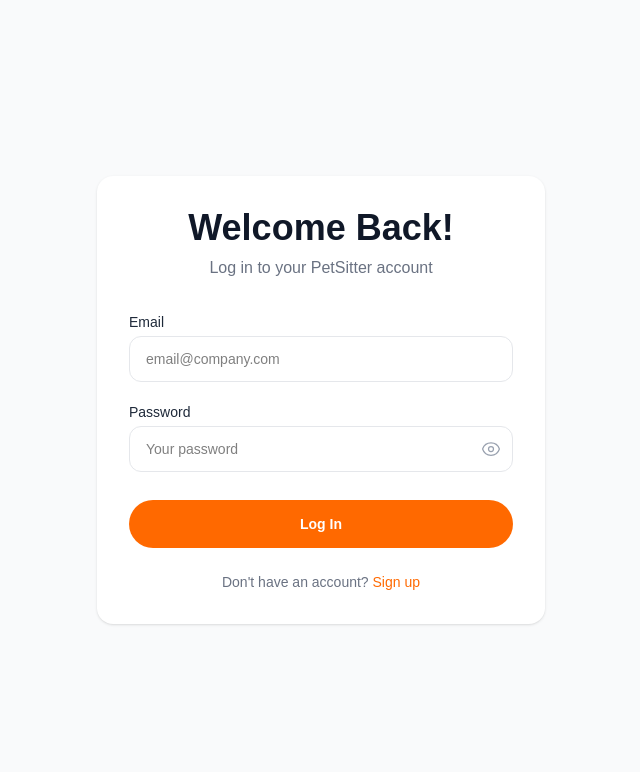
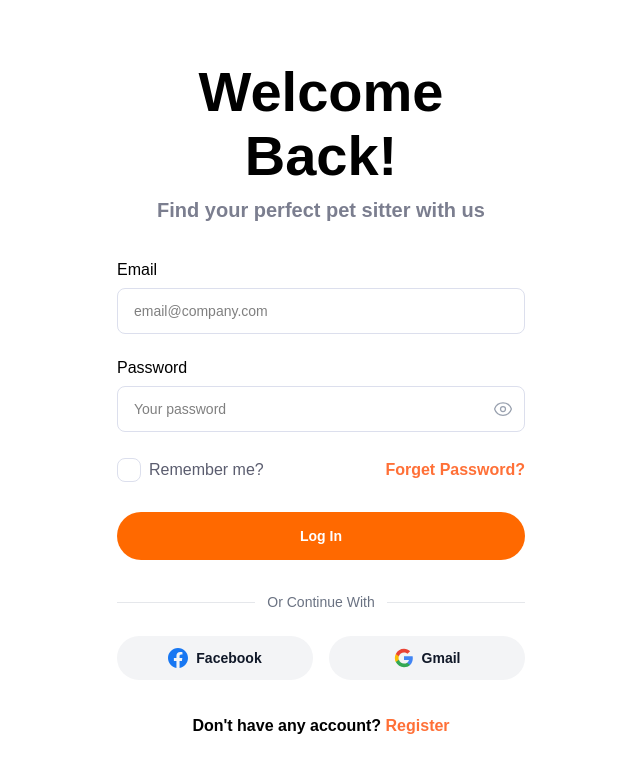
Before and after one commit to bzforest/petsitter-client, a Vue app: page /login in a window 1280 px wide. Shown: the top 772 px of the page, without its empty margins (319-959 px from the left). Built offline with nearby package versions, Linux system fonts and the light colour scheme; no server answers; a web font is replaced by a local one.

Commit message:
feat(auth): enhance LoginView and RegisterView with new UI elements and improved styling

```diff
--- a/src/views/auth/LoginView.vue
+++ b/src/views/auth/LoginView.vue
@@ -8,6 +8,7 @@
 
 const email = ref("");
 const password = ref("");
+const rememberMe = ref(false);
 const showPassword = ref(false);
 const isLoading = ref(false);
 const errors = ref<{ email?: string; password?: string; general?: string }>({});
@@ -53,18 +54,18 @@
 </script>
 
 <template>
-  <div class="min-h-screen bg-gray-50 flex items-center justify-center px-4">
-    <div class="w-full max-w-md bg-white rounded-2xl shadow-sm p-8">
+  <div class="min-h-screen bg-brand-white flex items-center justify-center px-4">
+    <div class="w-full max-w-md bg-brand-white p-5">
       <!-- Header -->
       <div class="text-center mb-8">
-        <h1 class="text-4xl font-bold text-gray-900 mb-2">Welcome Back!</h1>
-        <p class="text-gray-500 text-base">Log in to your PetSitter account</p>
+        <h1 class="headline-1 font-bold text-brand-black mb-2">Welcome Back!</h1>
+        <p class="text-brand-gray-500 headline-4 font-bold">Find your perfect pet sitter with us</p>
       </div>
 
       <!-- General Error -->
       <div
         v-if="errors.general"
-        class="mb-4 rounded-lg bg-red-50 border border-red-200 px-4 py-3 text-sm text-red-600"
+        class="mb-4 rounded-lg bg-brand-red-500 border border-brand-red-200 px-4 py-3 text-sm text-brand-red-600"
       >
         {{ errors.general }}
       </div>
@@ -73,7 +74,7 @@
       <form @submit.prevent="handleSubmit" novalidate class="space-y-5">
         <!-- Email -->
         <div>
-          <label class="block text-sm font-medium text-gray-800 mb-1"
+          <label class="block body-2 font-medium text-brand-black mb-1"
             >Email</label
           >
           <input
@@ -83,20 +84,20 @@
             autocomplete="email"
             @input="clearError('email')"
             :class="[
-              'w-full px-4 py-3 border rounded-xl text-sm outline-none transition-colors',
+              'w-full px-4 py-3 border rounded-lg text-sm outline-none transition-colors',
               errors.email
-                ? 'border-red-400 focus:border-red-500'
-                : 'border-gray-200 focus:border-orange-400',
+                ? 'border-brand-red-500 focus:border-brand-red-500'
+                : 'border-brand-gray-100 focus:border-brand-orange-700',
             ]"
           />
-          <p v-if="errors.email" class="mt-1 text-xs text-red-500">
+          <p v-if="errors.email" class="mt-1 text-xs text-brand-red-500">
             {{ errors.email }}
           </p>
         </div>
 
         <!-- Password -->
         <div>
-          <label class="block text-sm font-medium text-gray-800 mb-1"
+          <label class="block body-2 font-medium text-brand-black mb-1"
             >Password</label
           >
           <div class="relative">
@@ -107,10 +108,10 @@
               autocomplete="current-password"
               @input="clearError('password')"
               :class="[
-                'w-full px-4 py-3 pr-12 border rounded-xl text-sm outline-none transition-colors',
+                'w-full px-4 py-3 pr-12 border rounded-lg text-sm outline-none transition-colors',
                 errors.password
-                  ? 'border-red-400 focus:border-red-500'
-                  : 'border-gray-200 focus:border-orange-400',
+                  ? 'border-brand-red-500 focus:border-brand-red-500'
+                  : 'border-brand-gray-100 focus:border-brand-orange-700',
               ]"
             />
             <button
@@ -156,9 +157,55 @@
               </svg>
             </button>
           </div>
-          <p v-if="errors.password" class="mt-1 text-xs text-red-500">
+          <p v-if="errors.password" class="mt-1 text-xs text-brand-red-500">
             {{ errors.password }}
           </p>
+        </div>
+
+        <!-- Remember + Forget (UI only) -->
+        <div class="flex items-center justify-between pt-1">
+          <label
+            class="inline-flex items-center gap-2 text-brand-gray-700 body-2 select-none cursor-pointer"
+          >
+            <input
+              v-model="rememberMe"
+              type="checkbox"
+              class="peer sr-only"
+            />
+            <span
+              :class="[
+                'grid h-6 w-6 place-items-center rounded-lg border transition-colors peer-focus-visible:outline-2 peer-focus-visible:outline-offset-2 peer-focus-visible:outline-brand-orange-700',
+                rememberMe
+                  ? 'border-brand-orange-700 bg-brand-orange-700'
+                  : 'border-brand-gray-100 bg-brand-white',
+              ]"
+            >
+              <svg
+                v-if="rememberMe"
+                class="h-3.5 w-3.5 text-brand-white"
+                viewBox="0 0 20 20"
+                fill="none"
+                xmlns="http://www.w3.org/2000/svg"
+                aria-hidden="true"
+              >
+                <path
+                  d="M5 10.5L8.25 13.75L15 7"
+                  stroke="currentColor"
+                  stroke-width="2"
+                  stroke-linecap="round"
+                  stroke-linejoin="round"
+                />
+              </svg>
+            </span>
+            <span>Remember me?</span>
+          </label>
+
+          <button
+            type="button"
+            class="body-2 font-semibold text-brand-orange-700 hover:text-brand-orange-900 transition-colors"
+          >
+            Forget Password?
+          </button>
         </div>
 
         <!-- Submit -->
@@ -172,14 +219,73 @@
         </button>
       </form>
 
+      <!-- Social login (UI only) -->
+      <div class="mt-8 flex w-full flex-col items-center gap-6">
+        <div class="flex w-full items-center gap-3">
+          <div class="h-px flex-1 bg-gray-200" aria-hidden="true" />
+          <span class="shrink-0 text-sm font-medium text-gray-500">
+            Or Continue With
+          </span>
+          <div class="h-px flex-1 bg-gray-200" aria-hidden="true" />
+        </div>
+        <div class="flex w-full gap-4">
+          <button
+            type="button"
+            class="flex flex-1 items-center justify-center gap-2 rounded-full bg-gray-100 py-3 px-4 text-sm font-semibold text-gray-900 transition-colors hover:bg-gray-200 focus-visible:outline-2 focus-visible:outline-offset-2 focus-visible:outline-orange-500"
+          >
+            <svg
+              class="h-5 w-5 shrink-0"
+              viewBox="0 0 24 24"
+              aria-hidden="true"
+              xmlns="http://www.w3.org/2000/svg"
+            >
+              <path
+                fill="#1877F2"
+                d="M24 12.073c0-6.627-5.373-12-12-12s-12 5.373-12 12c0 5.99 4.388 10.954 10.125 11.854v-8.385H7.078v-3.47h3.047V9.43c0-3.007 1.792-4.669 4.533-4.669 1.312 0 2.686.235 2.686.235v2.953H15.83c-1.491 0-1.956.925-1.956 1.874v2.25h3.328l-.532 3.47h-2.796v8.385C19.612 23.027 24 18.062 24 12.073z"
+              />
+            </svg>
+            Facebook
+          </button>
+          <button
+            type="button"
+            class="flex flex-1 items-center justify-center gap-2 rounded-full bg-gray-100 py-3 px-4 text-sm font-semibold text-gray-900 transition-colors hover:bg-gray-200 focus-visible:outline-2 focus-visible:outline-offset-2 focus-visible:outline-orange-500"
+          >
+            <svg
+              class="h-5 w-5 shrink-0"
+              viewBox="0 0 24 24"
+              aria-hidden="true"
+              xmlns="http://www.w3.org/2000/svg"
+            >
+              <path
+                fill="#4285F4"
+                d="M22.56 12.25c0-.78-.07-1.53-.2-2.25H12v4.26h5.92c-.26 1.37-1.04 2.53-2.21 3.31v2.77h3.57c2.08-1.92 3.28-4.74 3.28-8.09z"
+              />
+              <path
+                fill="#34A853"
+                d="M12 23c2.97 0 5.46-.98 7.28-2.66l-3.57-2.77c-.98.66-2.23 1.06-3.71 1.06-2.86 0-5.29-1.93-6.16-4.53H2.18v2.84C3.99 20.53 7.7 23 12 23z"
+              />
+              <path
+                fill="#FBBC05"
+                d="M5.84 14.09c-.22-.66-.35-1.36-.35-2.09s.13-1.43.35-2.09V7.07H2.18C1.43 8.55 1 10.22 1 12s.43 3.45 1.18 4.93l2.85-2.22.81-.62z"
+              />
+              <path
+                fill="#EA4335"
+                d="M12 5.38c1.62 0 3.06.56 4.21 1.64l3.15-3.15C17.45 2.09 14.97 1 12 1 7.7 1 3.99 3.47 2.18 7.07l3.66 2.84c.87-2.6 3.3-4.53 6.16-4.53z"
+              />
+            </svg>
+            Gmail
+          </button>
+        </div>
+      </div>
+
       <!-- Register link -->
-      <p class="text-center text-sm text-gray-500 mt-6">
-        Don't have an account?
+      <p class="text-center font-bold body-2 text-brand-black mt-8">
+        Don't have any account?
         <router-link
           to="/register"
-          class="text-orange-500 font-medium hover:underline"
+          class="text-brand-orange-700 font-bold hover:underline"
         >
-          Sign up
+          Register
         </router-link>
       </p>
     </div>
--- a/src/views/auth/RegisterView.vue
+++ b/src/views/auth/RegisterView.vue
@@ -94,12 +94,12 @@
 </script>
 
 <template>
-  <div class="min-h-screen bg-gray-50 flex items-center justify-center px-4">
-    <div class="w-full max-w-md bg-white rounded-2xl shadow-sm p-8">
+  <div class="min-h-screen bg-brand-white flex items-center justify-center px-4">
+    <div class="w-full max-w-md bg-brand-white p-8">
       <!-- Header -->
       <div class="text-center mb-8">
-        <h1 class="text-4xl font-bold text-gray-900 mb-2">Join Us!</h1>
-        <p class="text-gray-500 text-base">
+        <h1 class="headline-1 font-bold text-gray-900 mb-2">Join Us!</h1>
+        <p class="text-brand-gray-500 headline-3 font-bold">
           Find your perfect pet sitter with us
         </p>
       </div>
@@ -109,10 +109,10 @@
         <button
           type="button"
           :class="[
-            'flex-1 py-2 rounded-full text-sm font-medium transition-all duration-200',
+            'flex-1 py-2 rounded-full text-base font-bold transition-all duration-400',
             selectedRole === 'USER'
-              ? 'bg-white text-orange-500 shadow-sm'
-              : 'text-gray-500 hover:text-gray-700',
+              ? 'bg-brand-white text-brand-orange-700 shadow-sm'
+              : 'text-brand-gray-500 hover:text-brand-gray-700',
           ]"
           @click="selectRole('USER')"
         >
@@ -121,10 +121,10 @@
         <button
           type="button"
           :class="[
-            'flex-1 py-2 rounded-full text-sm font-medium transition-all duration-200',
+            'flex-1 py-2 rounded-full text-base font-bold transition-all duration-400',
             selectedRole === 'SITTER'
-              ? 'bg-white text-orange-500 shadow-sm'
-              : 'text-gray-500 hover:text-gray-700',
+              ? 'bg-brand-white text-brand-orange-700 shadow-sm'
+              : 'text-brand-gray-500 hover:text-brand-gray-700',
           ]"
           @click="selectRole('SITTER')"
         >
@@ -144,7 +144,7 @@
       <form @submit.prevent="handleSubmit" novalidate class="space-y-5">
         <!-- Email -->
         <div>
-          <label class="block text-sm font-medium text-gray-800 mb-1"
+          <label class="block body-2 font-medium text-brand-black mb-1"
             >Email</label
           >
           <input
@@ -154,20 +154,20 @@
             autocomplete="email"
             @input="clearError('email')"
             :class="[
-              'w-full px-4 py-3 border rounded-xl text-sm outline-none transition-colors',
+              'w-full px-4 py-3 border rounded-lg text-sm outline-none transition-colors',
               errors.email
-                ? 'border-red-400 focus:border-red-500'
-                : 'border-gray-200 focus:border-orange-400',
+                ? 'border-brand-red-500 focus:border-brand-red-500'
+                : 'border-brand-gray-100 focus:border-brand-orange-700',
             ]"
           />
-          <p v-if="errors.email" class="mt-1 text-xs text-red-500">
+          <p v-if="errors.email" class="mt-1 text-xs text-brand-red-500">
             {{ errors.email }}
           </p>
         </div>
 
         <!-- Phone -->
         <div>
-          <label class="block text-sm font-medium text-gray-800 mb-1"
+          <label class="block body-2 font-medium text-brand-black mb-1"
             >Phone</label
           >
           <input
@@ -177,20 +177,20 @@
             autocomplete="tel"
             @input="clearError('phone')"
             :class="[
-              'w-full px-4 py-3 border rounded-xl text-sm outline-none transition-colors',
+              'w-full px-4 py-3 border rounded-lg text-sm outline-none transition-colors',
               errors.phone
-                ? 'border-red-400 focus:border-red-500'
-                : 'border-gray-200 focus:border-orange-400',
+                ? 'border-brand-red-500 focus:border-brand-red-500'
+                : 'border-brand-gray-100 focus:border-brand-orange-700',
             ]"
           />
-          <p v-if="errors.phone" class="mt-1 text-xs text-red-500">
+          <p v-if="errors.phone" class="mt-1 text-xs text-brand-red-500">
             {{ errors.phone }}
           </p>
         </div>
 
         <!-- Password -->
         <div>
-          <label class="block text-sm font-medium text-gray-800 mb-1"
+          <label class="block body-2 font-medium text-brand-black mb-1"
             >Password</label
           >
           <div class="relative">
@@ -201,10 +201,10 @@
               autocomplete="new-password"
               @input="clearError('password')"
               :class="[
-                'w-full px-4 py-3 pr-12 border rounded-xl text-sm outline-none transition-colors',
+                'w-full px-4 py-3 pr-12 border rounded-lg text-sm outline-none transition-colors',
                 errors.password
-                  ? 'border-red-400 focus:border-red-500'
-                  : 'border-gray-200 focus:border-orange-400',
+                  ? 'border-brand-red-500 focus:border-brand-red-500'
+                  : 'border-brand-gray-100 focus:border-brand-orange-700',
               ]"
             />
             <button
@@ -252,10 +252,10 @@
               </svg>
             </button>
           </div>
-          <p v-if="errors.password" class="mt-1 text-xs text-red-500">
+          <p v-if="errors.password" class="mt-1 text-xs text-brand-red-500">
             {{ errors.password }}
           </p>
-          <p class="mt-1 text-xs text-gray-400">Minimum 13 characters</p>
+          <p class="mt-1 text-xs text-brand-gray-500">Minimum 13 characters</p>
         </div>
 
         <!-- Submit -->
@@ -269,12 +269,73 @@
         </button>
       </form>
 
+      <!-- Social login (UI only) -->
+      <div class="mt-8 flex w-full flex-col items-center gap-6">
+        <div class="flex w-full items-center gap-3">
+          <div class="h-px flex-1 bg-brand-gray-100" aria-hidden="true" />
+          <span
+            class="shrink-0 text-sm font-medium text-brand-gray-500"
+          >
+            Or Continue With
+          </span>
+          <div class="h-px flex-1 bg-brand-gray-100" aria-hidden="true" />
+        </div>
+        <div class="flex w-full gap-4">
+          <button
+            type="button"
+            class="flex flex-1 items-center justify-center gap-2 rounded-full bg-brand-gray-50 py-3 px-4 text-sm font-semibold text-brand-gray-900 transition-colors hover:bg-brand-gray-100 focus-visible:outline-2 focus-visible:outline-offset-2 focus-visible:outline-brand-orange-700"
+          >
+            <svg
+              class="h-5 w-5 shrink-0"
+              viewBox="0 0 24 24"
+              aria-hidden="true"
+              xmlns="http://www.w3.org/2000/svg"
+            >
+              <path
+                fill="#1877F2"
+                d="M24 12.073c0-6.627-5.373-12-12-12s-12 5.373-12 12c0 5.99 4.388 10.954 10.125 11.854v-8.385H7.078v-3.47h3.047V9.43c0-3.007 1.792-4.669 4.533-4.669 1.312 0 2.686.235 2.686.235v2.953H15.83c-1.491 0-1.956.925-1.956 1.874v2.25h3.328l-.532 3.47h-2.796v8.385C19.612 23.027 24 18.062 24 12.073z"
+              />
+            </svg>
+            Facebook
+          </button>
+          <button
+            type="button"
+            class="flex flex-1 items-center justify-center gap-2 rounded-full bg-brand-gray-50 py-3 px-4 text-sm font-semibold text-brand-gray-900 transition-colors hover:bg-brand-gray-100 focus-visible:outline-2 focus-visible:outline-offset-2 focus-visible:outline-brand-orange-700"
+          >
+            <svg
+              class="h-5 w-5 shrink-0"
+              viewBox="0 0 24 24"
+              aria-hidden="true"
+              xmlns="http://www.w3.org/2000/svg"
+            >
+              <path
+                fill="#4285F4"
+                d="M22.56 12.25c0-.78-.07-1.53-.2-2.25H12v4.26h5.92c-.26 1.37-1.04 2.53-2.21 3.31v2.77h3.57c2.08-1.92 3.28-4.74 3.28-8.09z"
+              />
+              <path
+                fill="#34A853"
+                d="M12 23c2.97 0 5.46-.98 7.28-2.66l-3.57-2.77c-.98.66-2.23 1.06-3.71 1.06-2.86 0-5.29-1.93-6.16-4.53H2.18v2.84C3.99 20.53 7.7 23 12 23z"
+              />
+              <path
+                fill="#FBBC05"
+                d="M5.84 14.09c-.22-.66-.35-1.36-.35-2.09s.13-1.43.35-2.09V7.07H2.18C1.43 8.55 1 10.22 1 12s.43 3.45 1.18 4.93l2.85-2.22.81-.62z"
+              />
+              <path
+                fill="#EA4335"
+                d="M12 5.38c1.62 0 3.06.56 4.21 1.64l3.15-3.15C17.45 2.09 14.97 1 12 1 7.7 1 3.99 3.47 2.18 7.07l3.66 2.84c.87-2.6 3.3-4.53 6.16-4.53z"
+              />
+            </svg>
+            Gmail
+          </button>
+        </div>
+      </div>
+
       <!-- Login link -->
-      <p class="text-center text-sm text-gray-500 mt-6">
+      <p class="text-center font-bold body-2 text-brand-black mt-8">
         Already have an account?
         <router-link
           to="/login"
-          class="text-orange-500 font-medium hover:underline"
+          class="text-brand-orange-700 font-bold hover:underline"
         >
           Log in
         </router-link>
```
